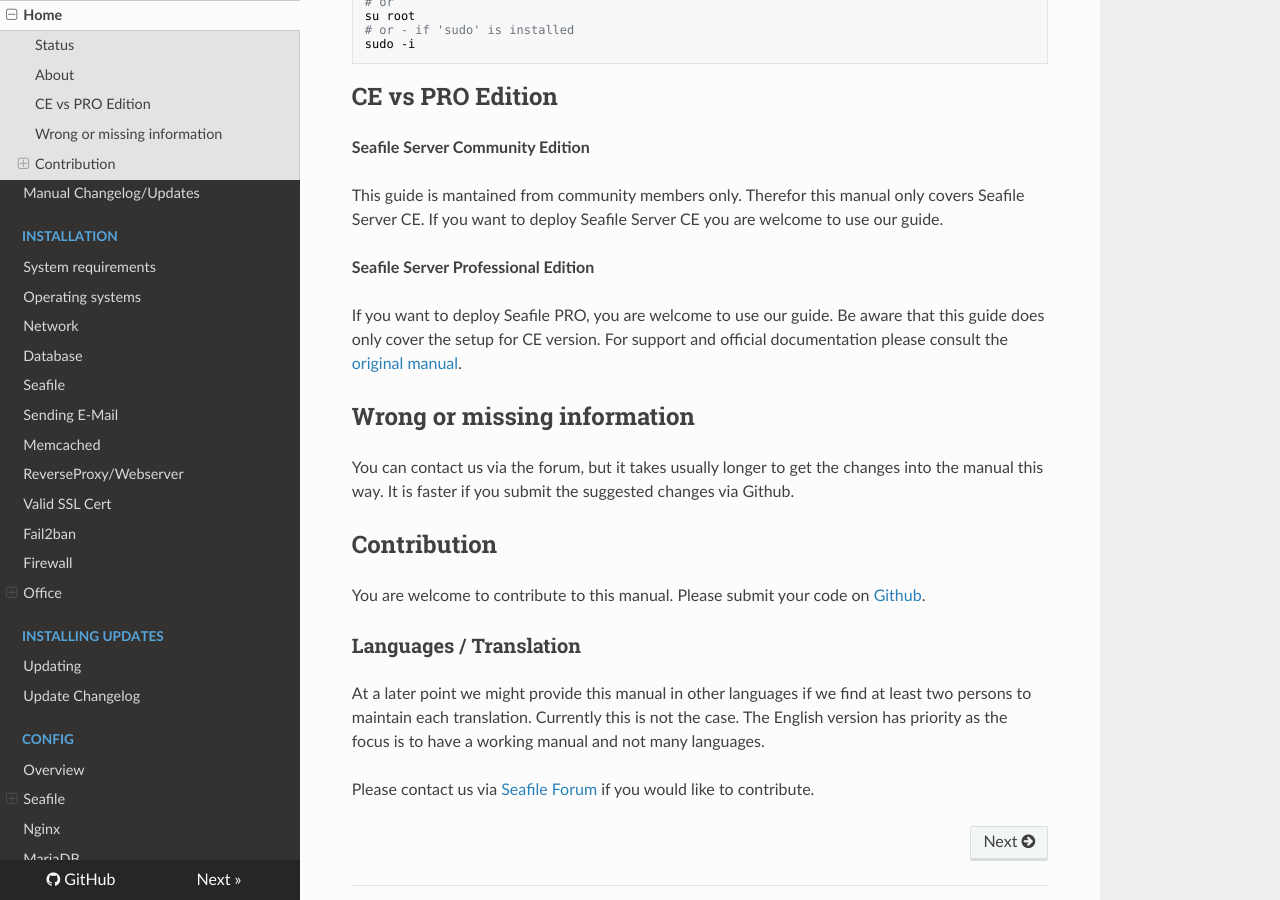
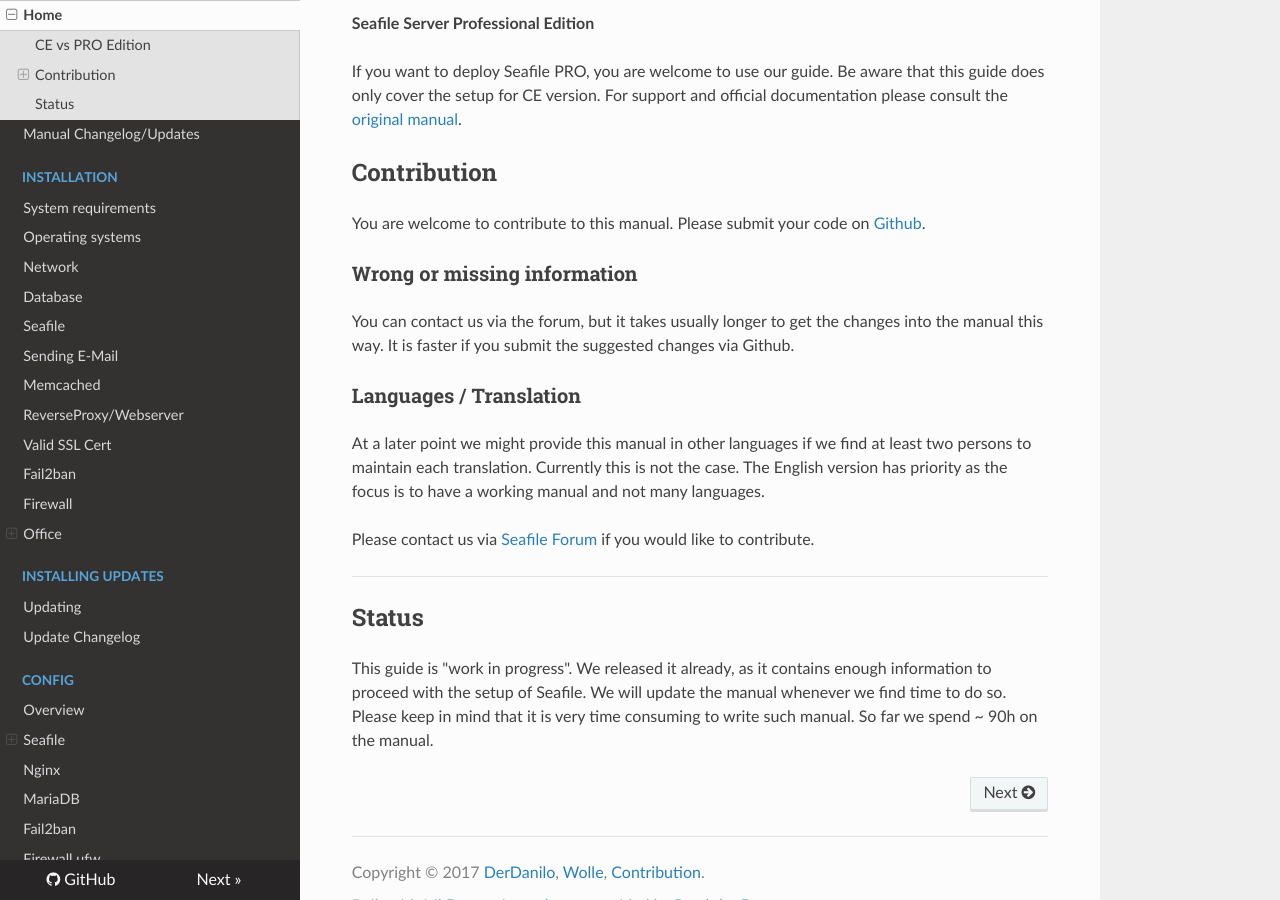
Before and after one commit to DerDanilo/seafile-community-manual, an MkDocs documentation site: the page built from docs/index.md, in a window 1280 px wide and 900 px high, scrolled down 1097 px. Built offline with MkDocs 1.6.1, drawn with Linux system fonts in a browser that asks for light colours; nearby versions of some CDN libraries; old or Windows-style settings are respelled for this version of MkDocs; some of the changed text lies outside the part shown.

Commit message:
change order of index

```diff
--- a/docs/index.md
+++ b/docs/index.md
@@ -3,14 +3,6 @@
 [TOC]
 
 ---
-## Status
-
-This guide is "work in progress". We released it already, as it contains enough information to proceed with the setup of Seafile.
-We will update the manual whenever we find time to do so. Please keep in mind that it is very time consuming to write such manual.
-So far we spend ~ 90h on the manual.
-
-## About
-
 **What is this guide for?**
 
 We write this step-by-step guide to enable all users to setup Seafile on their own but without the struggle
@@ -45,16 +37,24 @@ If you want to deploy Seafile Server CE you are welcome to use our guide.
 If you want to deploy Seafile PRO, you are welcome to use our guide. Be aware that this guide does only cover the setup for CE version.
 For support and official documentation please consult the [original manual](https://manual.seafile.com/deploy_pro/).
 
-## Wrong or missing information
-You can contact us via the forum, but it takes usually longer to get the changes into the manual this way.
-It is faster if you submit the suggested changes via Github.
-
 ## Contribution
 
 You are welcome to contribute to this manual. Please submit your code on [Github](https://github.com/DerDanilo/seafile-community-manual.git).
+
+### Wrong or missing information
+You can contact us via the forum, but it takes usually longer to get the changes into the manual this way.
+It is faster if you submit the suggested changes via Github.
 
 ### Languages / Translation
 At a later point we might provide this manual in other languages if we find at least two persons to maintain each translation. Currently this is not the case.
 The English version has priority as the focus is to have a working manual and not many languages.
 
 Please contact us via [Seafile Forum](https://forum.seafile.com/) if you would like to contribute.
+
+---
+
+## Status
+
+This guide is "work in progress". We released it already, as it contains enough information to proceed with the setup of Seafile.
+We will update the manual whenever we find time to do so. Please keep in mind that it is very time consuming to write such manual.
+So far we spend ~ 90h on the manual.
```
